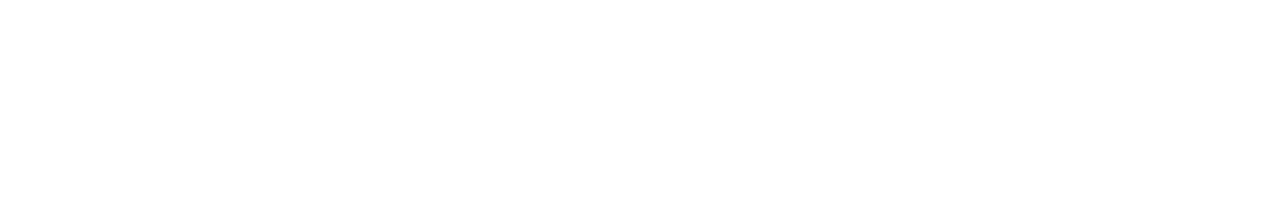
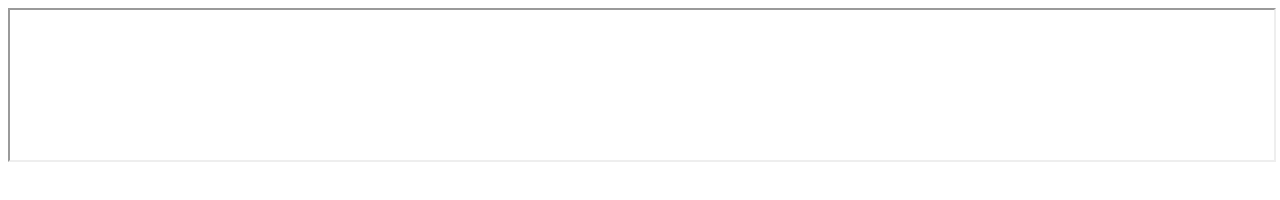
Before and after one commit to Ruslanmsv/rmsv, a plain HTML site: page index.html in a window 1280 px wide. Drawn offline with Linux system fonts and the light colour scheme.

Commit message:
Update index.html

```diff
--- a/index.html
+++ b/index.html
@@ -5,6 +5,8 @@
         <title>rmsv</title>
     </head>
     <body>
-        <iframe src="https://yandex.ru/maps/covid19?embed=covid" frameborder="0" allowfullscreen></iframe>
+        <iframe src="https://yandex.ru/maps/covid19?embed=covid" style="overflow:hidden;height:100%;width:100%"
+        height="100%"
+     width="100%"></iframe>
     </body>
 </html>
```
